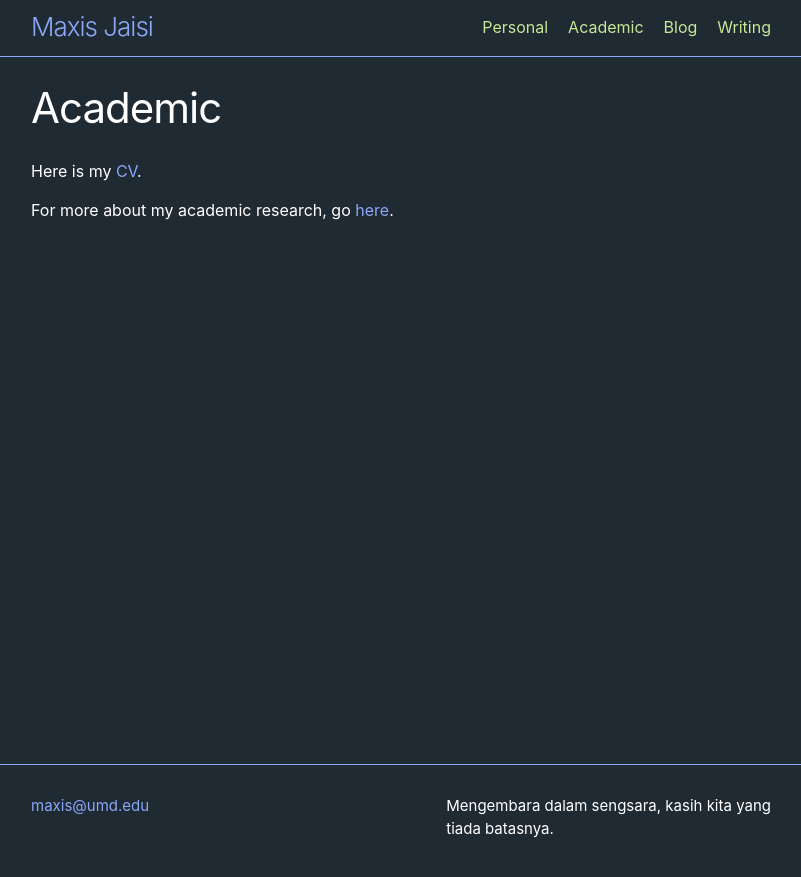
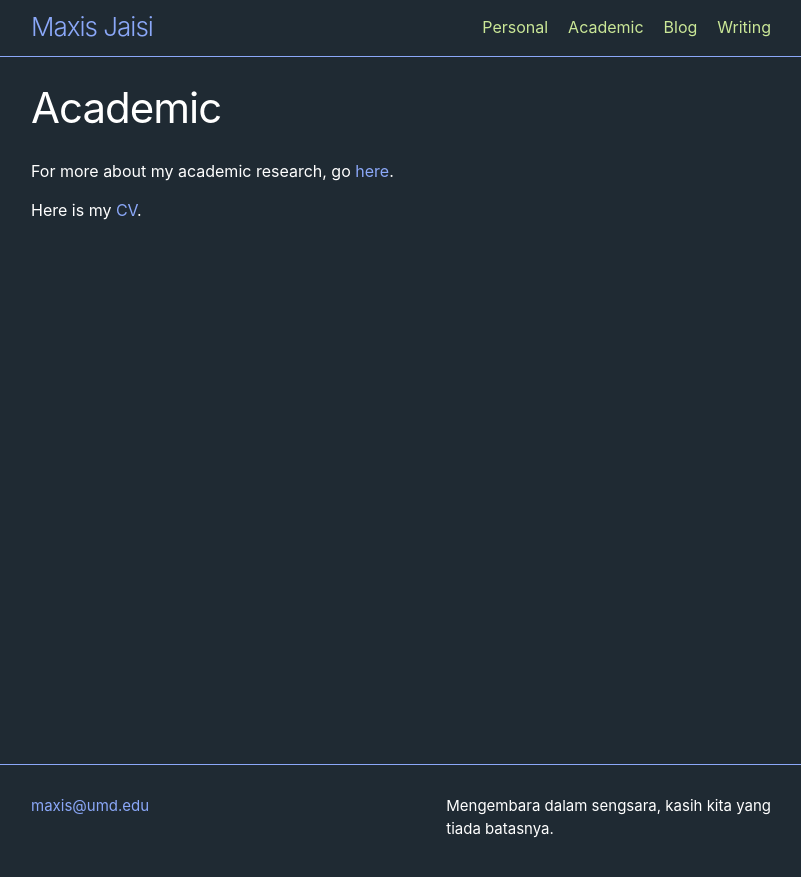
Before and after one commit to MaxisJaisi/maxisjaisi.github.io, a Jekyll site: the page built from academic.md, in a window 1280 px wide. Shown: the top 877 px of the page, without its empty margins (239-1040 px from the left). Built offline with Jekyll 4.4.1, drawn with Linux system fonts in a browser that asks for light colours.

Commit message:
Changes.

```diff
--- a/academic.md
+++ b/academic.md
@@ -4,6 +4,6 @@ title: Academic
 permalink: /academic/
 ---
 
+For more about my academic research, go [here](\research\).
+
 Here is my [CV](\assets\pdf\cv.pdf).
-
-For more about my academic research, go [here](\research\).
```
